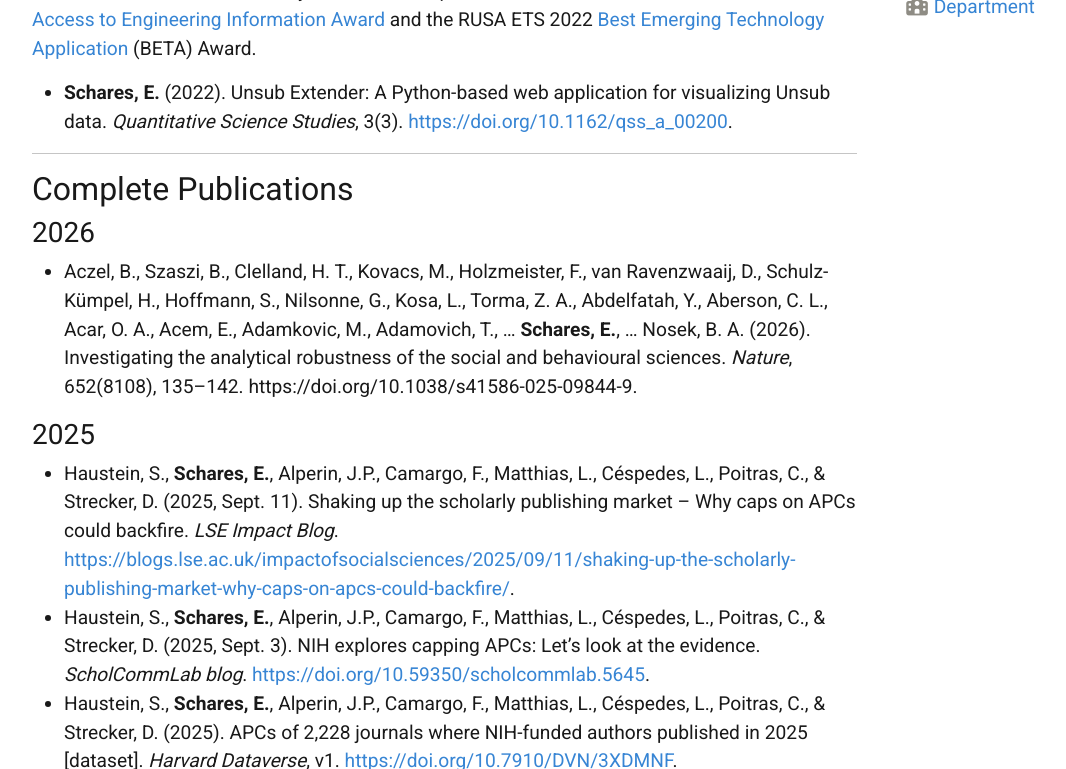
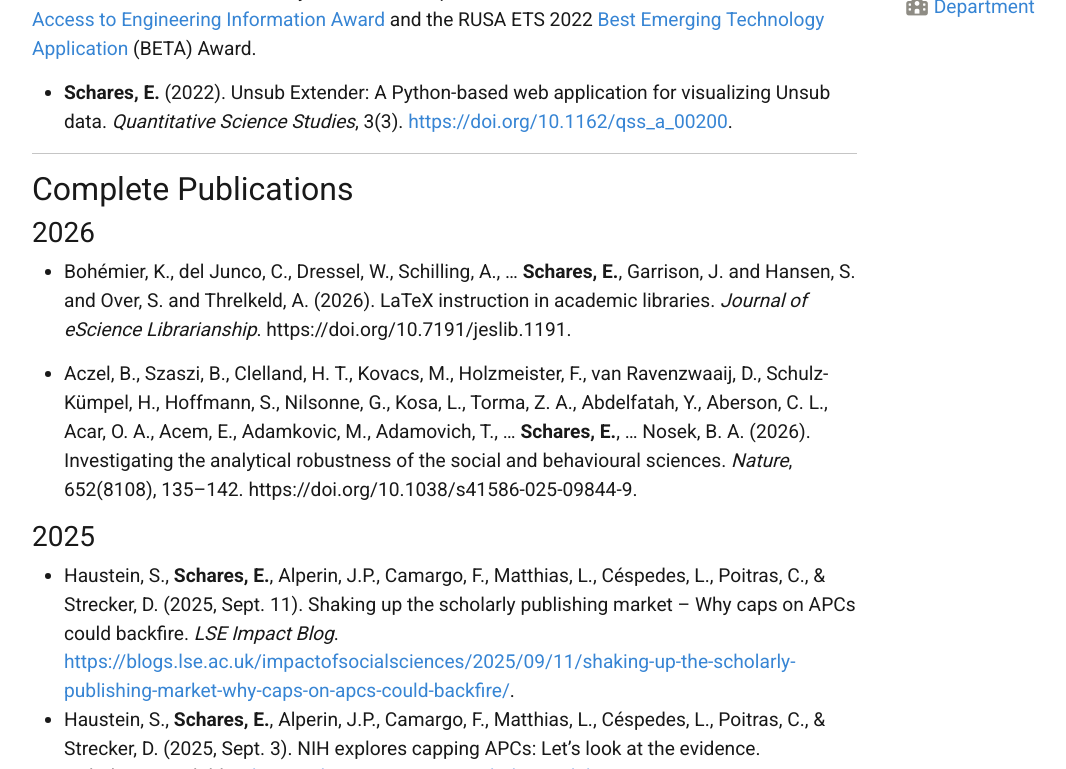
Before and after one commit to eschares/eschares.github.io, a Jekyll site: the page built from pages/publications.md, in a window 1280 px wide and 900 px high, scrolled down 551 px, cut to the strip 0-769 px from the top of the window. Shown: the whole strip, without its empty margins (50-1116 px from the left). Built offline with Jekyll 4.4.1, drawn with Linux system fonts in a browser that asks for light colours; nearby versions of some CDN libraries; part of the change alters nothing that is shown; some of the changed text lies outside the part shown.

Commit message:
Add LaTeX in academic libraries paper

```diff
--- a/_config.yml
+++ b/_config.yml
@@ -11,7 +11,7 @@
 #
 title: Eric Schares
 description: "" # " " for punctuation, shows at bottom of page
-year: last updated May 7, 2026
+year: last updated May 26, 2026
 author: #Eric Schares
 bio: "Engineering & Collection Analysis Librarian at Iowa State University"  # underneath author name
 
--- a/pages/publications.md
+++ b/pages/publications.md
@@ -26,6 +26,9 @@ This detailed look at a free analysis tool I developed won the ASEE ELD 2022 [In
 ## Complete Publications
 
 ### 2026
+
+- Bohémier, K., del Junco, C., Dressel, W., Schilling, A., … **Schares, E.**, Garrison, J. and Hansen, S. and Over, S. and Threlkeld, A. (2026). LaTeX instruction in academic libraries. _Journal of eScience Librarianship_. https://doi.org/10.7191/jeslib.1191.
+
 - Aczel, B., Szaszi, B., Clelland, H. T., Kovacs, M., Holzmeister, F., van Ravenzwaaij, D., Schulz-Kümpel, H., Hoffmann, S., Nilsonne, G., Kosa, L., Torma, Z. A., Abdelfatah, Y., Aberson, C. L., Acar, O. A., Acem, E., Adamkovic, M., Adamovich, T., … **Schares, E.**,  … Nosek, B. A. (2026). Investigating the analytical robustness of the social and behavioural sciences. _Nature_, 652(8108), 135–142. https://doi.org/10.1038/s41586-025-09844-9.
 
 ### 2025
```
